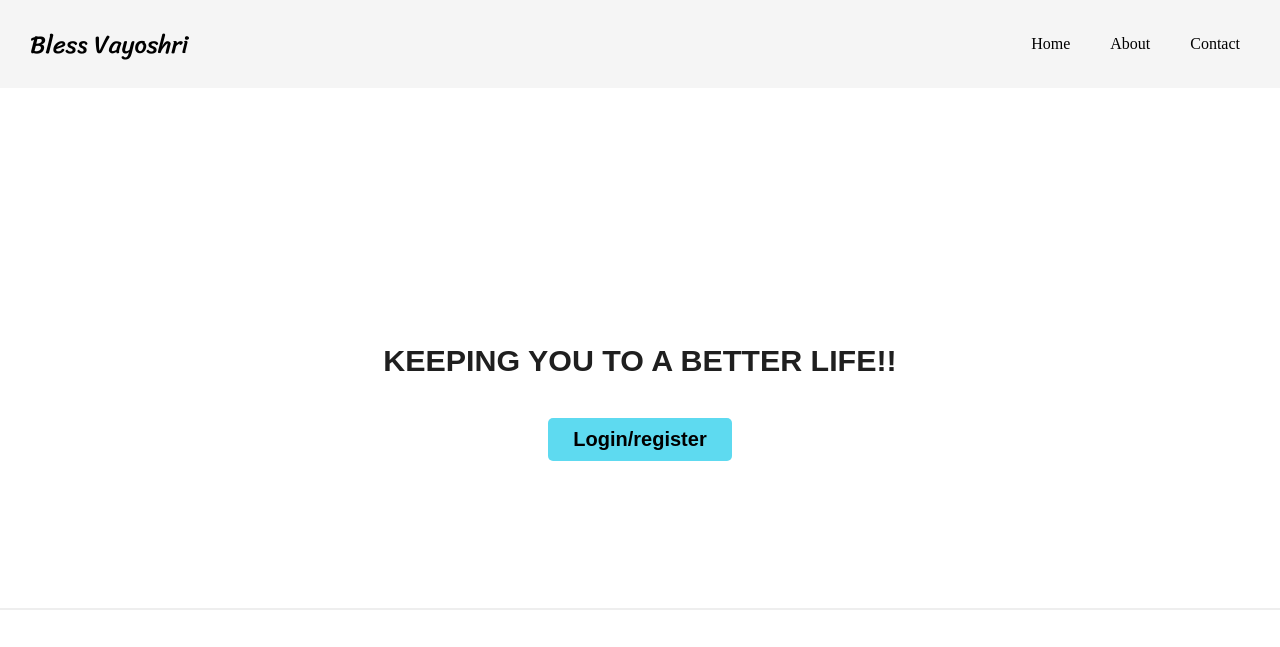
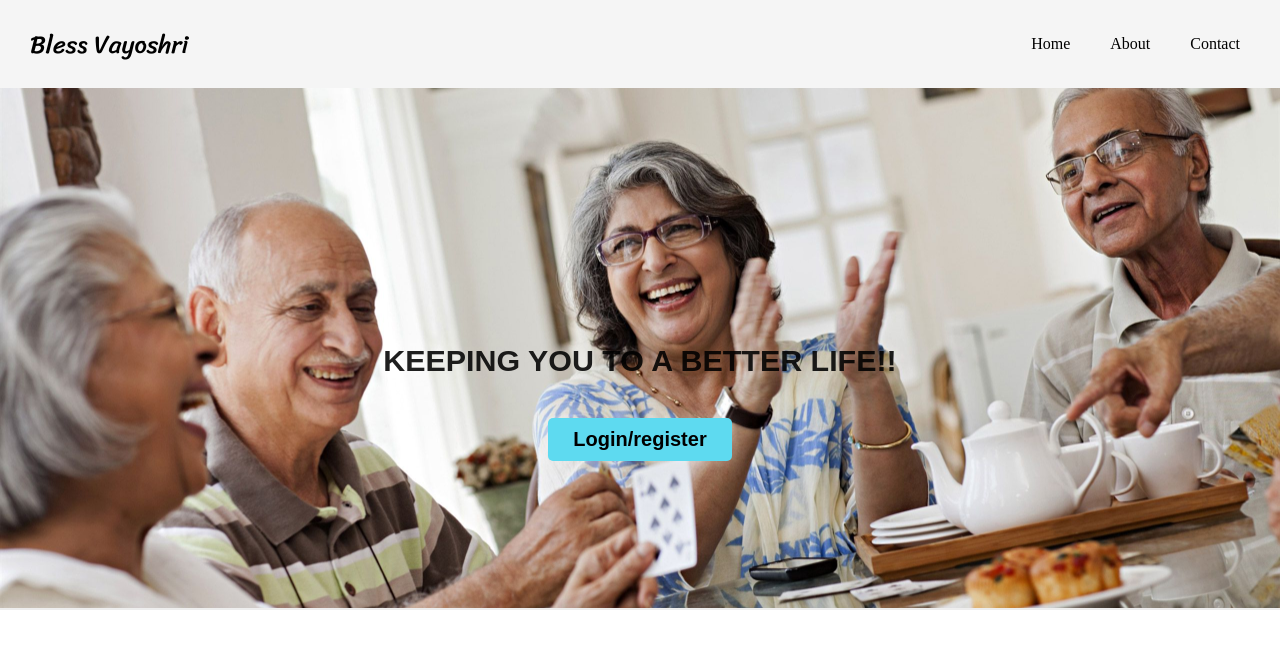
Before and after one commit to anujaandge/Bless, a plain HTML site: page index.html in a window 1280 px wide. Shown: the top 647 px of the page. Drawn offline with Linux system fonts and the light colour scheme.

Commit message:
Update index.css

```diff
--- a/CSS/index.css
+++ b/CSS/index.css
@@ -44,7 +44,7 @@ body {
     align-items: center;
     width: 100%;
     height: 520px;
-    background-image: url("Images/pic1.jpg");
+    background-image: url("/Images/pic1.jpg");
     background-size: cover;
     background-position: center;
     background-repeat: no-repeat;
```
